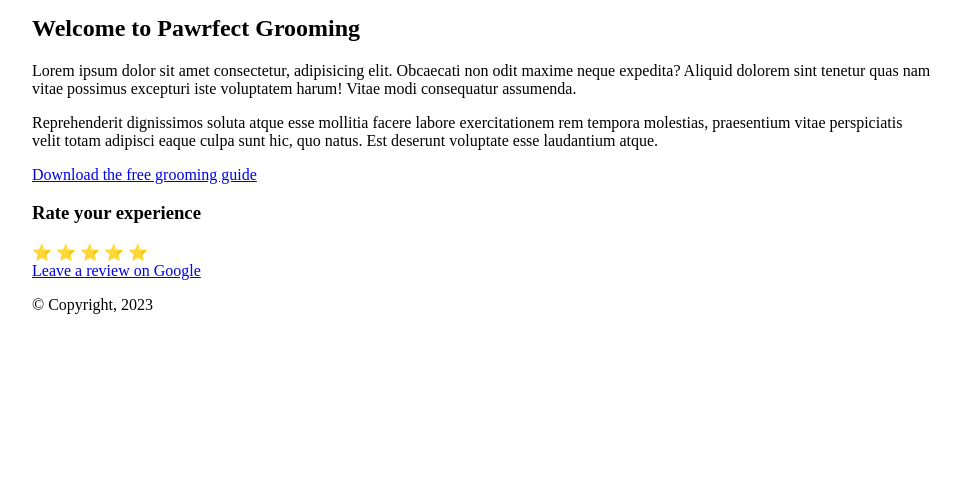
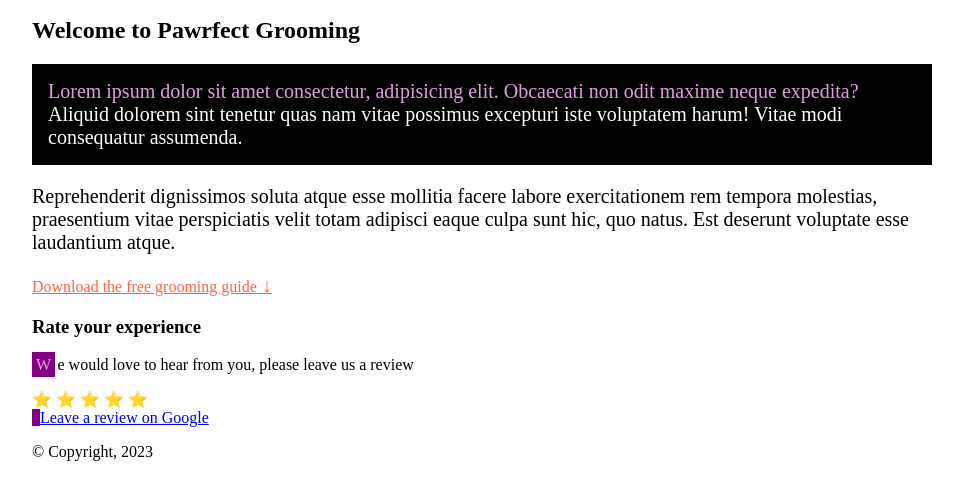
Before and after one commit to post0061/mtm6201-week7, a plain HTML site: page index.html in a window 1280 px wide. Shown: the part 103-602 px from the top of the page, without its empty margins (158-1121 px from the left). Drawn offline with Linux system fonts and the light colour scheme.

Commit message:
adds simple changes in html, adds mores css styles

```diff
--- a/css/main.css
+++ b/css/main.css
@@ -1,3 +1,15 @@
+/* custom property */
+
+:root {
+  --primary-color: plum;
+  --secondary-color: purple;
+  --light-color: white;
+  --dark-color: black;
+  --special-color: tomato;
+  --medium-font: 1.25rem;
+  --large-font: 1.5rem;
+}
+
 /* . is class name selector */
 .container {
   max-width: 900px;
@@ -39,3 +51,59 @@ nav li a:active {
 }
 
 /* :link, :visited, :hover, :focus, :active are pseudo classes */
+
+
+/* [] is for attribute selector */
+
+a[href="#"] {
+  border: 1px solid var(--primary-color);
+}
+
+a[href^="http"] {
+  border-left: 8px solid var(--secondary-color);
+}
+
+/*  > is child combinator */
+main > p {
+  font-size: 1.25rem;
+}
+
+/* + is adjacent combinator */
+
+h2 + p {
+  background-color: black;
+  color: var(--light-color);
+  padding: 1rem;
+}
+
+.stars span {
+  cursor: pointer;
+  transition: opacity .5s;
+}
+
+/* ~ sibling combinator */
+.stars span:hover~span {
+  opacity: .4;
+}
+
+/* $ is for ends with */
+a[href$=".pdf"] {
+  color: var(--special-color);
+}
+
+a[href$=".pdf"]::after {
+  content:" \2193";
+  font-weight: bold;
+  font-size: 1.25rem;
+}
+
+h2 + p::first-line {
+  color: var(--primary-color);
+}
+
+h3 + p::first-letter{
+  background-color: var(--secondary-color);
+  color: var(--primary-color);
+  padding: .25rem;
+  margin-right: .15rem;
+}
--- a/index.html
+++ b/index.html
@@ -41,6 +41,7 @@
 
         <section class="ratings">
           <h3>Rate your experience</h3>
+          <p>We would love to hear from you, please leave us a review</p>
           <div class="stars">
             <span>⭐</span>
             <span>⭐</span>
```
